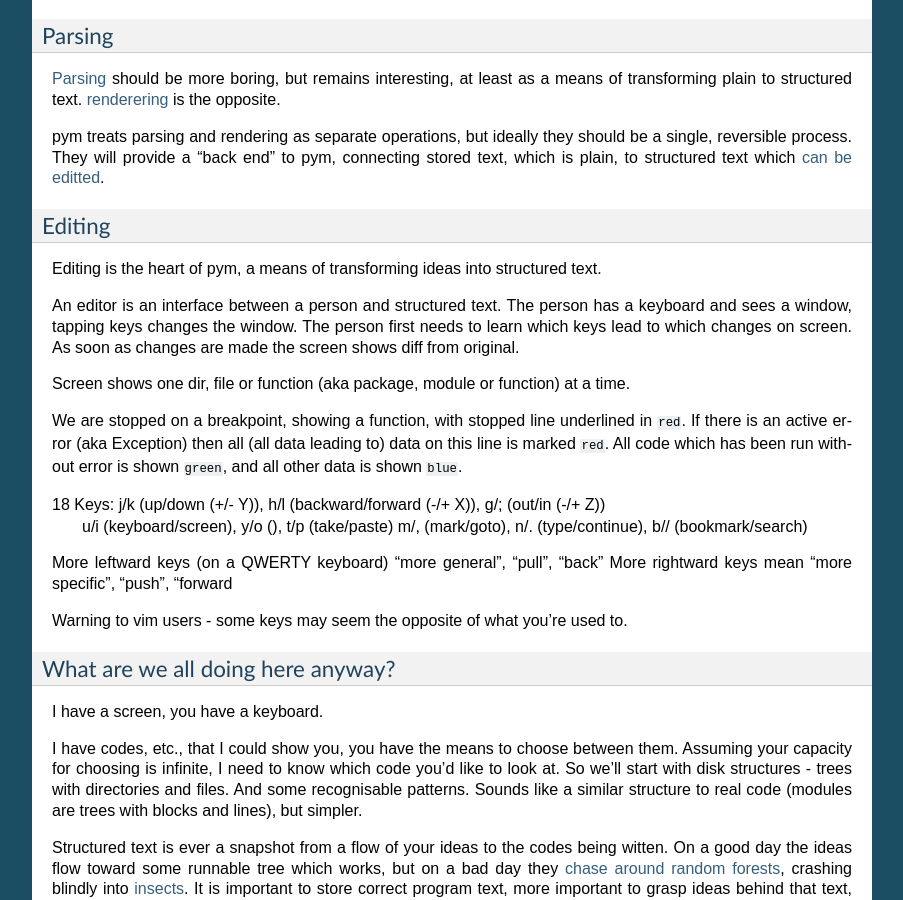
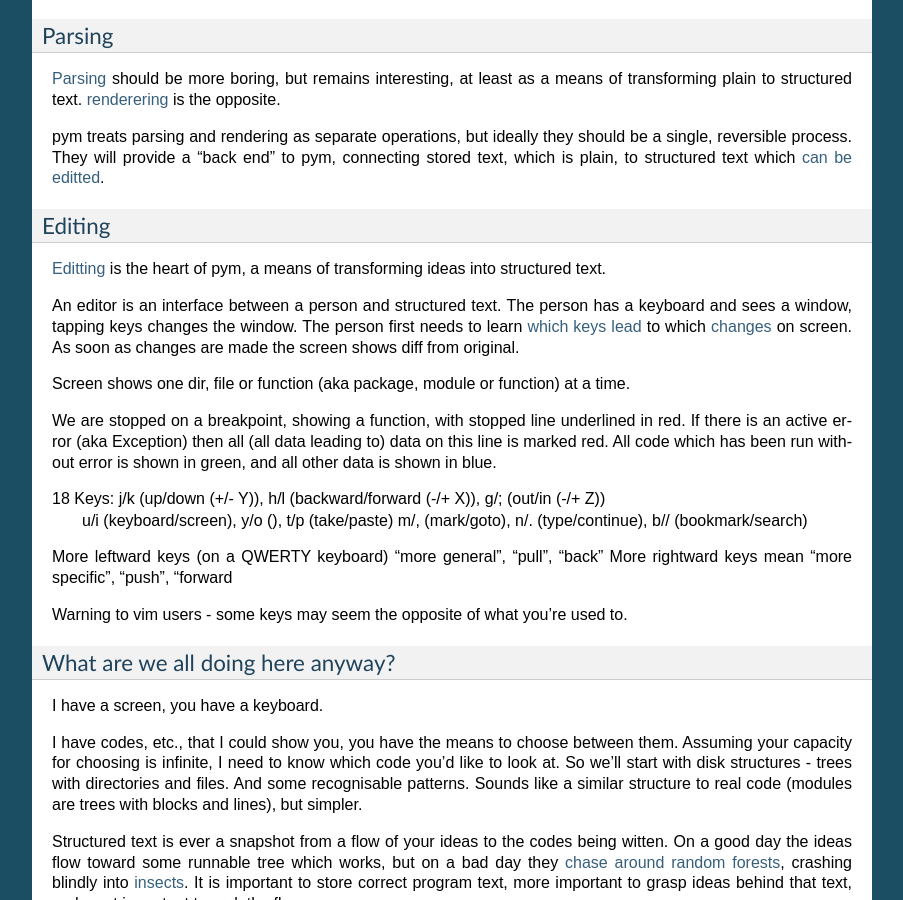
Before and after one commit to jalanb/pym, a Sphinx documentation site: the page built from docs/index.rst, in a window 1280 px wide and 900 px high, scrolled down 417 px. Shown: the whole window, without its empty margins (198-1101 px from the left). Built offline with Sphinx 7.4.7, drawn with Linux system fonts in a browser that asks for light colours; formulas are drawn with MathJax 3; cross-references to code outside the pages are shown as plain code.

Commit message:
Colour the heart <3

```diff
--- a/docs/index.rst
+++ b/docs/index.rst
@@ -39,13 +39,13 @@ pym treats parsing and rendering as separate operations, but ideally they should
 Editing
 ^^^^^^^
 
-Editing is the heart of pym, a means of transforming ideas into structured text.
+`Editting <https://github.com/jalanb/pym/blob/master/pym/edit/main.py#L41>`_ is the heart of pym, a means of transforming ideas into structured text.
 
-An editor is an interface between a person and structured text. The person has a keyboard and sees a window, tapping keys changes the window. The person first needs to learn which keys lead to which changes on screen. As soon as changes are made the screen shows diff from original.
+An editor is an interface between a person and structured text. The person has a keyboard and sees a window, tapping keys changes the window. The person first needs to learn `which keys lead <https://github.com/jalanb/pym/blob/master/pym/edit/keyboard.py#L35>`_ to which `changes <https://github.com/jalanb/pym/blob/master/pym/edit/tree.py#L104>`_ on screen. As soon as changes are made the screen shows diff from original.
 
 Screen shows one dir, file or function (aka package, module or function) at a time.
 
-We are stopped on a breakpoint, showing a function, with stopped line underlined in :red:`red`. If there is an active error (aka Exception) then all (all data leading to) data on this line is marked :red:`red`. All code which has been run without error is shown :green:`green`, and all other data is shown :blue:`blue`.
+We are stopped on a breakpoint, showing a function, with stopped line underlined in red. If there is an active error (aka Exception) then all (all data leading to) data on this line is marked red. All code which has been run without error is shown in green, and all other data is shown in blue.
 
 18 Keys: j/k (up/down (+/- Y)), h/l (backward/forward (-/+ X)), g/; (out/in (-/+ Z))
       u/i (keyboard/screen), y/o (), t/p (take/paste)
```
